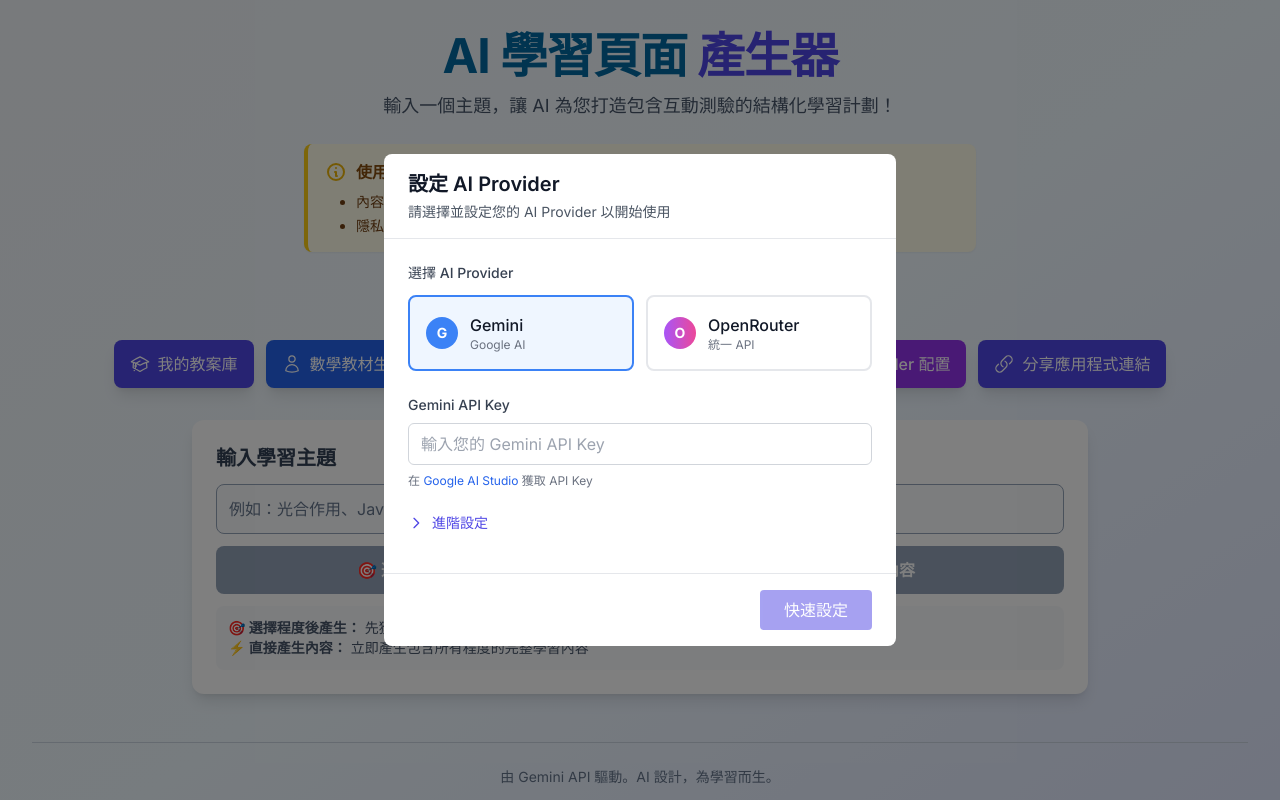
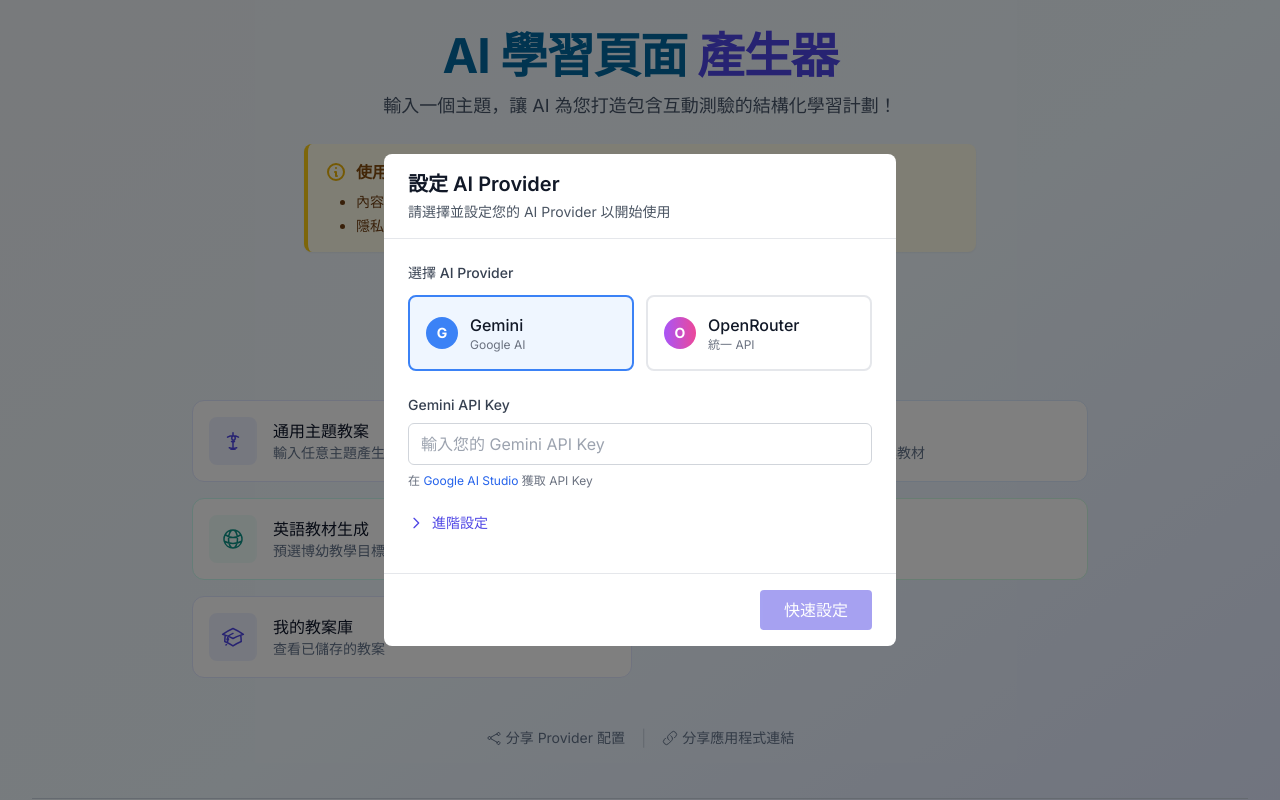
Before and after one commit to killkli/ai-page-gen, a React (Vite) app: page / in a window 1280 px wide. Shown: the top 800 px of the page. Built offline with nearby package versions, Linux system fonts and the light colour scheme; no server answers.

Commit message:
feat: add main menu for tool selection, replacing static navigation with dynamic generator options

```diff
--- a/App.tsx
+++ b/App.tsx
@@ -254,6 +254,9 @@
 
   // 新增：Provider 分享狀態
   const [providerShareId, setProviderShareId] = useState<string | null>(null);
+
+  // 新增：通用生成器顯示狀態
+  const [showGeneralGenerator, setShowGeneralGenerator] = useState<boolean>(false);
 
   React.useEffect(() => {
     const initializeApp = async () => {
@@ -589,70 +592,7 @@
                   </div>
                 </div>
 
-                {/* Navigation Bar */}
-                <div className="max-w-6xl mx-auto mb-8">
-                  <div className="flex justify-center gap-3 flex-wrap">
-                    <a
-                      href={`${import.meta.env.BASE_URL}lesson-plans`}
-                      className="flex items-center gap-2 px-4 py-3 bg-indigo-600 text-white font-medium rounded-lg hover:bg-indigo-700 transition-colors shadow-lg"
-                    >
-                      <AcademicCapIcon className="w-5 h-5" />
-                      我的教案庫
-                    </a>
-                    <Link
-                      to="/math"
-                      className="flex items-center gap-2 px-4 py-3 bg-blue-600 text-white font-medium rounded-lg hover:bg-blue-700 transition-colors shadow-lg"
-                    >
-                      <svg xmlns="http://www.w3.org/2000/svg" fill="none" viewBox="0 0 24 24" strokeWidth={1.5} stroke="currentColor" className="w-5 h-5">
-                        <path strokeLinecap="round" strokeLinejoin="round" d="M15.75 6a3.75 3.75 0 1 1-7.5 0 3.75 3.75 0 0 1 7.5 0ZM4.501 20.118a7.5 7.5 0 0 1 14.998 0A17.933 17.933 0 0 1 12 21.75c-2.676 0-5.216-.584-7.499-1.632Z" />
-                      </svg>
-                      數學教材生成
-                    </Link>
-                    <Link
-                      to="/english"
-                      className="flex items-center gap-2 px-4 py-3 bg-teal-600 text-white font-medium rounded-lg hover:bg-teal-700 transition-colors shadow-lg"
-                    >
-                      <svg xmlns="http://www.w3.org/2000/svg" fill="none" viewBox="0 0 24 24" strokeWidth={1.5} stroke="currentColor" className="w-5 h-5">
-                        <path strokeLinecap="round" strokeLinejoin="round" d="M12 21a9.004 9.004 0 0 0 8.716-6.747M12 21a9.004 9.004 0 0 1-8.716-6.747M12 21c2.485 0 4.5-4.03 4.5-9S14.485 3 12 3m0 18c-2.485 0-4.5-4.03-4.5-9S9.515 3 12 3m0 0a8.997 8.997 0 0 1 7.843 4.582M12 3a8.997 8.997 0 0 0-7.843 4.582m15.686 0A11.953 11.953 0 0 1 12 10.5c-2.998 0-5.74-1.1-7.843-2.918m15.686 0A8.959 8.959 0 0 1 21 12c0 .778-.099 1.533-.284 2.253m0 0A17.919 17.919 0 0 1 12 16.5c-3.162 0-6.133-.815-8.716-2.247m0 0A9.015 9.015 0 0 1 3 12c0-1.605.42-3.113 1.157-4.418" />
-                      </svg>
-                      英語教材生成
-                    </Link>
-                    <a
-                      href={`${import.meta.env.BASE_URL}conversation-prep`}
-                      className="flex items-center gap-2 px-4 py-3 bg-emerald-600 text-white font-medium rounded-lg hover:bg-emerald-700 transition-colors shadow-lg"
-                    >
-                      <svg xmlns="http://www.w3.org/2000/svg" fill="none" viewBox="0 0 24 24" strokeWidth={1.5} stroke="currentColor" className="w-5 h-5">
-                        <path strokeLinecap="round" strokeLinejoin="round" d="M12 18.75a6 6 0 0 0 6-6v-1.5m-6 7.5a6 6 0 0 1-6-6v-1.5m6 7.5v3.75m-3.75 0h7.5M12 15.75a3 3 0 0 1-3-3V4.5a3 3 0 1 1 6 0v8.25a3 3 0 0 1-3 3Z" />
-                      </svg>
-                      英文對話練習
-                    </a>
-                    <button
-                      onClick={handleProviderShare}
-                      className="flex items-center gap-2 px-4 py-3 bg-purple-600 text-white font-medium rounded-lg hover:bg-purple-700 transition-colors shadow-lg"
-                    >
-                      <svg xmlns="http://www.w3.org/2000/svg" fill="none" viewBox="0 0 24 24" strokeWidth={1.5} stroke="currentColor" className="w-5 h-5">
-                        <path strokeLinecap="round" strokeLinejoin="round" d="M7.217 10.907a2.25 2.25 0 1 0 0 2.186m0-2.186c.18.324.283.696.283 1.093s-.103.77-.283 1.093m0-2.186 9.566-5.314m-9.566 7.5 9.566 5.314m0 0a2.25 2.25 0 1 0 3.935 2.186 2.25 2.25 0 0 0-3.935-2.186Zm0-11.314a2.25 2.25 0 1 0 3.935-2.186 2.25 2.25 0 0 0-3.935 2.186Z" />
-                      </svg>
-                      分享 Provider 配置
-                    </button>
-                    <button
-                      onClick={handleShareLink}
-                      className="flex items-center gap-2 px-4 py-3 bg-indigo-600 text-white font-medium rounded-lg hover:bg-indigo-700 transition-colors shadow-lg"
-                    >
-                      <svg xmlns="http://www.w3.org/2000/svg" fill="none" viewBox="0 0 24 24" strokeWidth={1.5} stroke="currentColor" className="w-5 h-5">
-                        <path strokeLinecap="round" strokeLinejoin="round" d="M13.19 8.688a4.5 4.5 0 0 1 1.242 7.244l-4.5 4.5a4.5 4.5 0 0 1-6.364-6.364l1.757-1.757m13.35-.622 1.757-1.757a4.5 4.5 0 0 0-6.364-6.364l-4.5 4.5a4.5 4.5 0 0 0 1.242 7.244" />
-                      </svg>
-                      分享應用程式連結
-                    </button>
-                  </div>
-                  {copySuccess && (
-                    <div className="mt-3 text-center">
-                      <p className={`text - sm ${copySuccess.includes('請先') ? 'text-red-600' : 'text-green-600'} `}>
-                        {copySuccess}
-                      </p>
-                    </div>
-                  )}
-                </div>
+
 
                 {/* Provider 分享Modal */}
                 <ProviderShareModal
@@ -663,6 +603,127 @@
                 />
 
                 <main className="max-w-4xl mx-auto">
+                  {/* 只有在非生成狀態且未顯示結果時顯示輸入區 */}
+                  {!generatedContent && !showingLevelSelection && !showingVocabularySelection && (
+                    <>
+                      {/* 主選單模式：顯示所有功能選項 */}
+                      {!showGeneralGenerator ? (
+                        <div className="mt-8 animate-fade-in">
+                          <h3 className="text-xl font-semibold text-slate-700 mb-6 text-center">請選擇您要使用的學習工具</h3>
+                          <div className="grid grid-cols-1 sm:grid-cols-2 gap-4">
+                            {/* 通用主題生成 (原主功能) */}
+                            <button
+                              onClick={() => setShowGeneralGenerator(true)}
+                              className="flex items-center p-4 bg-white border border-indigo-100 rounded-xl hover:shadow-md hover:border-indigo-300 transition-all group text-left w-full"
+                            >
+                              <div className="p-3 bg-indigo-50 text-indigo-600 rounded-lg group-hover:bg-indigo-600 group-hover:text-white transition-colors">
+                                <LightbulbIcon className="w-6 h-6" />
+                              </div>
+                              <div className="ml-4">
+                                <h4 className="font-medium text-slate-900">通用主題教案</h4>
+                                <p className="text-sm text-slate-500">輸入任意主題產生完整教案</p>
+                              </div>
+                            </button>
+
+                            <Link
+                              to="/math"
+                              className="flex items-center p-4 bg-white border border-blue-100 rounded-xl hover:shadow-md hover:border-blue-300 transition-all group"
+                            >
+                              <div className="p-3 bg-blue-50 text-blue-600 rounded-lg group-hover:bg-blue-600 group-hover:text-white transition-colors">
+                                <svg xmlns="http://www.w3.org/2000/svg" fill="none" viewBox="0 0 24 24" strokeWidth={1.5} stroke="currentColor" className="w-6 h-6">
+                                  <path strokeLinecap="round" strokeLinejoin="round" d="M15.75 6a3.75 3.75 0 1 1-7.5 0 3.75 3.75 0 0 1 7.5 0ZM4.501 20.118a7.5 7.5 0 0 1 14.998 0A17.933 17.933 0 0 1 12 21.75c-2.676 0-5.216-.584-7.499-1.632Z" />
+                                </svg>
+                              </div>
+                              <div className="ml-4">
+                                <h4 className="font-medium text-slate-900">數學教材生成</h4>
+                                <p className="text-sm text-slate-500">預選博幼教學目標產生教案教材</p>
+                              </div>
+                            </Link>
+
+                            <Link
+                              to="/english"
+                              className="flex items-center p-4 bg-white border border-teal-100 rounded-xl hover:shadow-md hover:border-teal-300 transition-all group"
+                            >
+                              <div className="p-3 bg-teal-50 text-teal-600 rounded-lg group-hover:bg-teal-600 group-hover:text-white transition-colors">
+                                <svg xmlns="http://www.w3.org/2000/svg" fill="none" viewBox="0 0 24 24" strokeWidth={1.5} stroke="currentColor" className="w-6 h-6">
+                                  <path strokeLinecap="round" strokeLinejoin="round" d="M12 21a9.004 9.004 0 0 0 8.716-6.747M12 21a9.004 9.004 0 0 1-8.716-6.747M12 21c2.485 0 4.5-4.03 4.5-9S14.485 3 12 3m0 18c-2.485 0-4.5-4.03-4.5-9S9.515 3 12 3m0 0a8.997 8.997 0 0 1 7.843 4.582M12 3a8.997 8.997 0 0 0-7.843 4.582m15.686 0A11.953 11.953 0 0 1 12 10.5c-2.998 0-5.74-1.1-7.843-2.918m15.686 0A8.959 8.959 0 0 1 21 12c0 .778-.099 1.533-.284 2.253m0 0A17.919 17.919 0 0 1 12 16.5c-3.162 0-6.133-.815-8.716-2.247m0 0A9.015 9.015 0 0 1 3 12c0-1.605.42-3.113 1.157-4.418" />
+                                </svg>
+                              </div>
+                              <div className="ml-4">
+                                <h4 className="font-medium text-slate-900">英語教材生成</h4>
+                                <p className="text-sm text-slate-500">預選博幼教學目標產生教案教材</p>
+                              </div>
+                            </Link>
+
+                            <a
+                              href={`${import.meta.env.BASE_URL}conversation-prep`}
+                              className="flex items-center p-4 bg-white border border-emerald-100 rounded-xl hover:shadow-md hover:border-emerald-300 transition-all group"
+                            >
+                              <div className="p-3 bg-emerald-50 text-emerald-600 rounded-lg group-hover:bg-emerald-600 group-hover:text-white transition-colors">
+                                <svg xmlns="http://www.w3.org/2000/svg" fill="none" viewBox="0 0 24 24" strokeWidth={1.5} stroke="currentColor" className="w-6 h-6">
+                                  <path strokeLinecap="round" strokeLinejoin="round" d="M12 18.75a6 6 0 0 0 6-6v-1.5m-6 7.5a6 6 0 0 1-6-6v-1.5m6 7.5v3.75m-3.75 0h7.5M12 15.75a3 3 0 0 1-3-3V4.5a3 3 0 1 1 6 0v8.25a3 3 0 0 1-3 3Z" />
+                                </svg>
+                              </div>
+                              <div className="ml-4">
+                                <h4 className="font-medium text-slate-900">英文對話練習</h4>
+                                <p className="text-sm text-slate-500">情境模擬對話</p>
+                              </div>
+                            </a>
+
+                            <a
+                              href={`${import.meta.env.BASE_URL}lesson-plans`}
+                              className="flex items-center p-4 bg-white border border-indigo-100 rounded-xl hover:shadow-md hover:border-indigo-300 transition-all group"
+                            >
+                              <div className="p-3 bg-indigo-50 text-indigo-600 rounded-lg group-hover:bg-indigo-600 group-hover:text-white transition-colors">
+                                <AcademicCapIcon className="w-6 h-6" />
+                              </div>
+                              <div className="ml-4">
+                                <h4 className="font-medium text-slate-900">我的教案庫</h4>
+                                <p className="text-sm text-slate-500">查看已儲存的教案</p>
+                              </div>
+                            </a>
+                          </div>
+
+                          <div className="mt-12 flex justify-center gap-4">
+                            <button
+                              onClick={handleProviderShare}
+                              className="text-sm text-slate-500 hover:text-purple-600 flex items-center gap-1 transition-colors"
+                            >
+                              <svg xmlns="http://www.w3.org/2000/svg" fill="none" viewBox="0 0 24 24" strokeWidth={1.5} stroke="currentColor" className="w-4 h-4">
+                                <path strokeLinecap="round" strokeLinejoin="round" d="M7.217 10.907a2.25 2.25 0 1 0 0 2.186m0-2.186c.18.324.283.696.283 1.093s-.103.77-.283 1.093m0-2.186 9.566-5.314m-9.566 7.5 9.566 5.314m0 0a2.25 2.25 0 1 0 3.935 2.186 2.25 2.25 0 0 0-3.935-2.186Zm0-11.314a2.25 2.25 0 1 0 3.935-2.186 2.25 2.25 0 0 0-3.935 2.186Z" />
+                              </svg>
+                              分享 Provider 配置
+                            </button>
+                            <span className="text-slate-300">|</span>
+                            <button
+                              onClick={handleShareLink}
+                              className="text-sm text-slate-500 hover:text-indigo-600 flex items-center gap-1 transition-colors"
+                            >
+                              <svg xmlns="http://www.w3.org/2000/svg" fill="none" viewBox="0 0 24 24" strokeWidth={1.5} stroke="currentColor" className="w-4 h-4">
+                                <path strokeLinecap="round" strokeLinejoin="round" d="M13.19 8.688a4.5 4.5 0 0 1 1.242 7.244l-4.5 4.5a4.5 4.5 0 0 1-6.364-6.364l1.757-1.757m13.35-.622 1.757-1.757a4.5 4.5 0 0 0-6.364-6.364l-4.5 4.5a4.5 4.5 0 0 0 1.242 7.244" />
+                              </svg>
+                              分享應用程式連結
+                            </button>
+                          </div>
+                        </div>
+                      ) : (
+                        /* 通用主題生成模式：顯示輸入區與返回按鈕 */
+                        <div className="animate-fade-in">
+                          <button
+                            onClick={() => setShowGeneralGenerator(false)}
+                            className="mb-4 flex items-center text-slate-500 hover:text-indigo-600 transition-colors"
+                          >
+                            <svg xmlns="http://www.w3.org/2000/svg" fill="none" viewBox="0 0 24 24" strokeWidth={1.5} stroke="currentColor" className="w-5 h-5 mr-1">
+                              <path strokeLinecap="round" strokeLinejoin="round" d="M10.5 19.5 3 12m0 0 7.5-7.5M3 12h18" />
+                            </svg>
+                            返回功能選單
+                          </button>
+
+                          <div className="mb-6 text-center">
+                            <h2 className="text-2xl font-bold text-slate-800">通用主題教案生成</h2>
+                            <p className="text-slate-600">輸入任何您想教學的主題，AI 為您規劃完整教案</p>
+                          </div>
+
                           <InputBar
                             topic={topic}
                             setTopic={setTopic}
@@ -670,23 +731,48 @@
                             onGenerateWithLevels={handleGenerateLevelSuggestions}
                             isLoading={isLoading}
                           />
+                        </div>
+                      )}
+                    </>
+                  )}
 
                   {error && !isLoading && (
                     <div className="my-6 p-4 bg-red-100 border border-red-400 text-red-700 rounded-lg shadow-md">
                       <h3 className="font-bold text-lg mb-2 flex items-center"><LightbulbIcon className="w-6 h-6 mr-2 text-red-600" />產生內容時發生錯誤</h3>
                       <p>{error}</p>
                       <p className="mt-2 text-sm">請嘗試修改您的主題或重試。如果問題持續存在，AI 模型可能暫時不可用，或者 API 金鑰可能存在問題。</p>
+                      <button
+                        onClick={() => {
+                          setError(null);
+                          setShowingLevelSelection(false);
+                          setShowingVocabularySelection(false);
+                        }}
+                        className="mt-4 px-4 py-2 bg-red-600 text-white rounded hover:bg-red-700 transition-colors"
+                      >
+                        重試
+                      </button>
                     </div>
                   )}
 
                   {isLoading && (
-                    <div className="flex justify-center my-10">
+                    <div className="flex flex-col items-center justify-center my-20">
                       <LoadingSpinner />
+                      <p className="mt-4 text-slate-500 animate-pulse">正在為您精心製作教案...</p>
                     </div>
                   )}
 
                   {/* 顯示學習程度選擇 */}
                   {showingLevelSelection && learningLevels && !isLoading && !error && (
+                    <div className="animate-fade-in">
+                      <div className="mb-6 flex justify-between items-center">
+                        <h2 className="text-2xl font-bold text-slate-800">選擇適合的程度</h2>
+                        <button
+                          onClick={() => setShowingLevelSelection(false)}
+                          className="text-slate-500 hover:text-slate-700 px-3 py-1 rounded hover:bg-slate-100 transition-colors"
+                        >
+                          返回修改主題
+                        </button>
+                      </div>
                       <LearningLevelSelector
                         learningLevels={learningLevels}
                         onLevelSelect={setSelectedLevel}
@@ -694,19 +780,71 @@
                         selectedLevelId={selectedLevel?.id}
                         isLoading={isLoading}
                       />
+                    </div>
                   )}
 
                   {/* 顯示英語單字程度選擇 (僅限英語主題) */}
                   {showingVocabularySelection && isEnglishTopic && !isLoading && !error && (
+                    <div className="animate-fade-in">
+                      <div className="mb-6 flex justify-between items-center">
+                        <h2 className="text-2xl font-bold text-slate-800">選擇單字難易度</h2>
+                        <button
+                          onClick={() => {
+                            setShowingVocabularySelection(false);
+                            setShowingLevelSelection(true);
+                          }}
+                          className="text-slate-500 hover:text-slate-700 px-3 py-1 rounded hover:bg-slate-100 transition-colors"
+                        >
+                          返回上一步
+                        </button>
+                      </div>
                       <VocabularyLevelSelector
                         onVocabularyLevelSelect={setSelectedVocabularyLevel}
                         selectedLevel={selectedVocabularyLevel}
                         isVisible={true}
                       />
+                      <div className="mt-8 flex justify-center">
+                        <button
+                          onClick={() => handleGenerateContentWithLevel(selectedLevel!)}
+                          className="px-8 py-3 bg-indigo-600 text-white text-lg font-semibold rounded-full shadow-lg hover:bg-indigo-700 hover:shadow-xl transition-all transform hover:-translate-y-1"
+                        >
+                          開始產生教案
+                        </button>
+                      </div>
+                    </div>
                   )}
 
                   {/* 顯示生成的完整內容 */}
                   {generatedContent && !isLoading && !error && !showingLevelSelection && !showingVocabularySelection && (
+                    <div className="animate-fade-in">
+                      <div className="mb-8 flex justify-between items-center bg-white p-4 rounded-xl shadow-sm border border-indigo-100">
+                        <div className="flex items-center gap-3">
+                          <div className="p-2 bg-indigo-100 text-indigo-600 rounded-lg">
+                            <AcademicCapIcon className="w-6 h-6" />
+                          </div>
+                          <div>
+                            <h2 className="font-bold text-slate-800 text-lg">{topic}</h2>
+                            <p className="text-sm text-slate-500">
+                              {selectedLevel ? `${selectedLevel.description} · ` : ''}
+                              {new Date().toLocaleDateString()}
+                            </p>
+                          </div>
+                        </div>
+                        <button
+                          onClick={() => {
+                            setGeneratedContent(null);
+                            setTopic('');
+                            setLearningLevels(null);
+                            setSelectedLevel(null);
+                            setShowGeneralGenerator(false); // Reset to menu
+                          }}
+                          className="flex items-center gap-2 px-4 py-2 bg-slate-100 text-slate-700 font-medium rounded-lg hover:bg-slate-200 transition-colors"
+                        >
+                          <HomeIcon className="w-4 h-4" />
+                          回首頁重新產生
+                        </button>
+                      </div>
+
                       <ErrorBoundary>
                         <LearningContentDisplay
                           content={generatedContent}
@@ -717,6 +855,7 @@
                           onContentUpdate={setGeneratedContent}
                         />
                       </ErrorBoundary>
+                    </div>
                   )}
                 </main>
 
```
Lines whose indentation alone changed are shown as unchanged.
